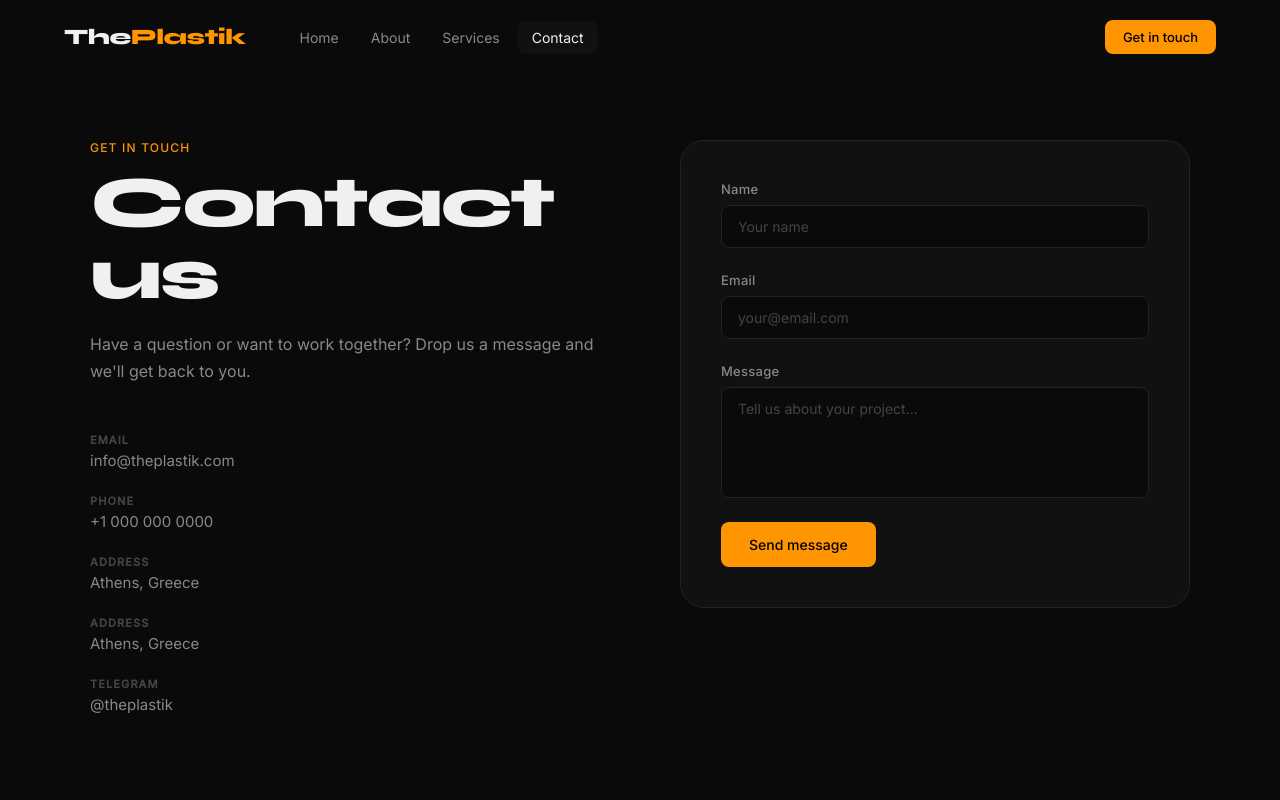
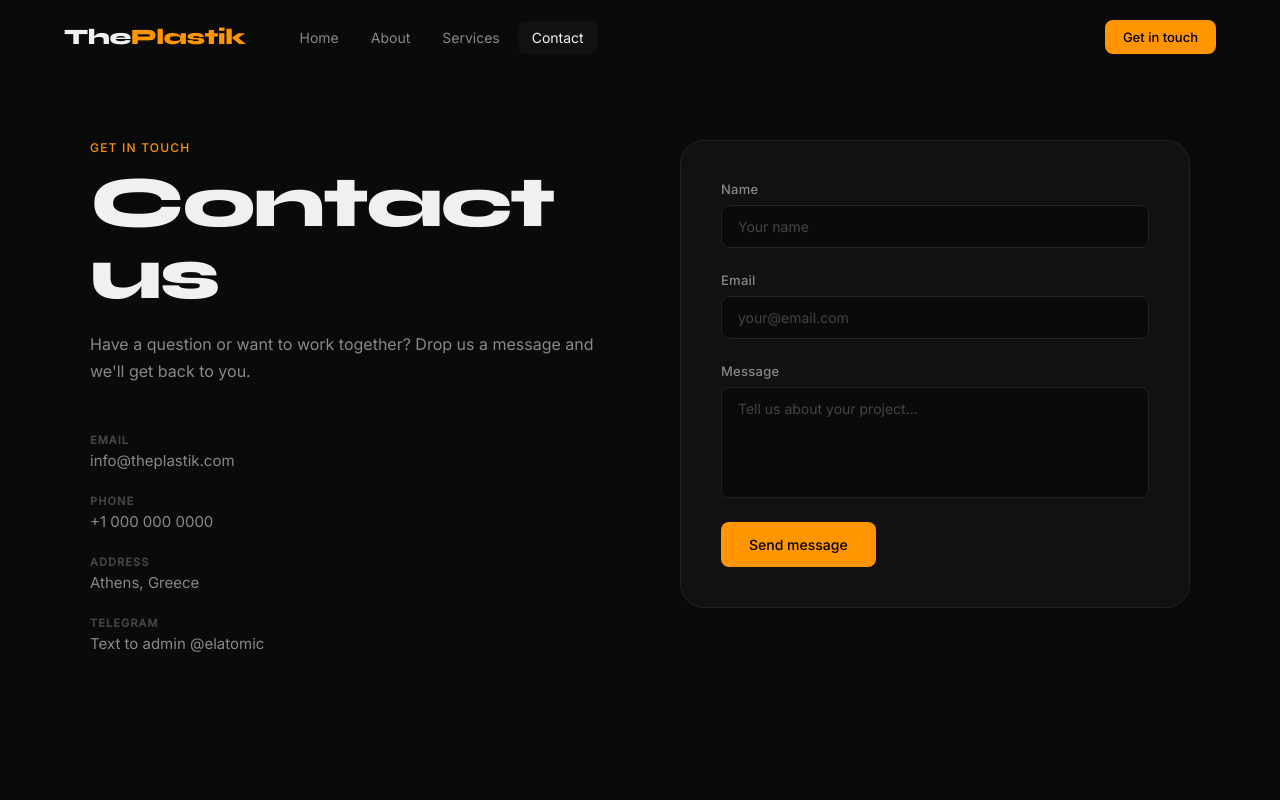
Before and after one commit to Xeroswork/ThePlastik, a React (Vite) app: page /#/contact in a window 1280 px wide. Shown: the top 800 px of the page. Built offline with nearby package versions, Linux system fonts and the light colour scheme.

Commit message:
Update Contact.jsx

```diff
--- a/src/pages/Contact/Contact.jsx
+++ b/src/pages/Contact/Contact.jsx
@@ -46,14 +46,10 @@ function Contact() {
               <span className={styles.detailLabel}>Address</span>
               <span className={styles.detailValue}>Athens, Greece</span>
             </div>
-            <div className={styles.detail}>
-  <span className={styles.detailLabel}>Address</span>
-  <span className={styles.detailValue}>Athens, Greece</span>
-            </div>
               <div className={styles.detail}>
               <span className={styles.detailLabel}>Telegram</span>
               <a href="https://t.me/elatomic" target="_blank" rel="noreferrer" className={styles.detailValue}>
-    @theplastik
+    Text to admin @elatomic
   </a>
 </div>
           </div>
```
